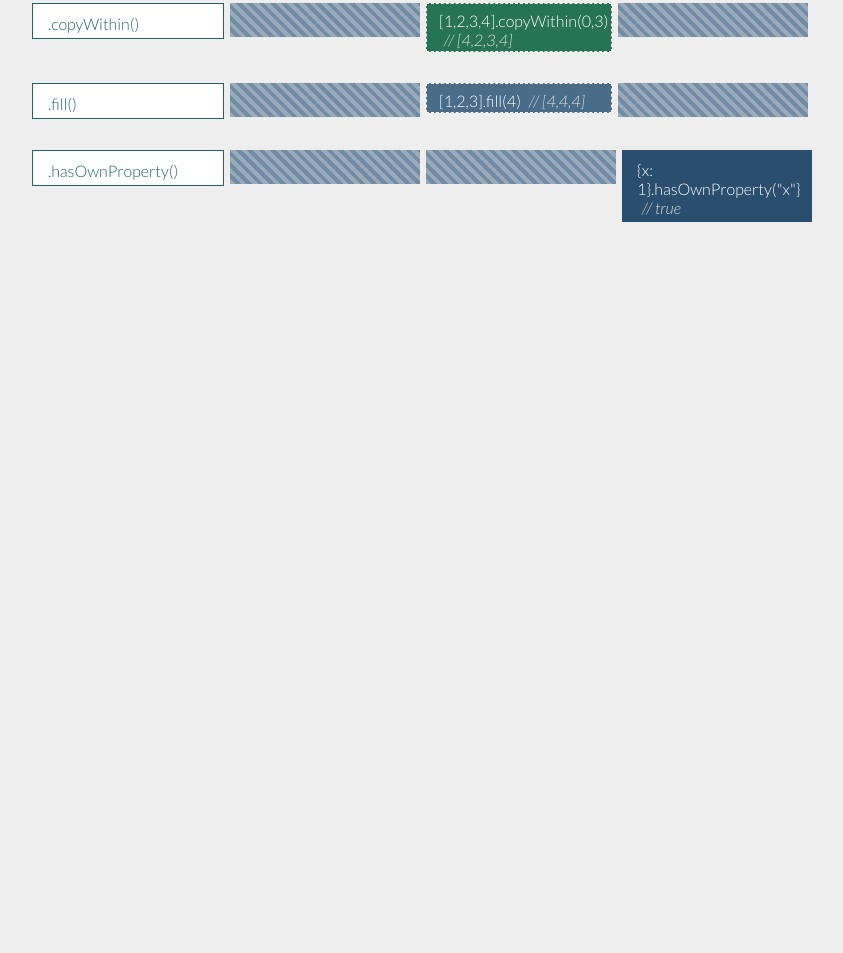
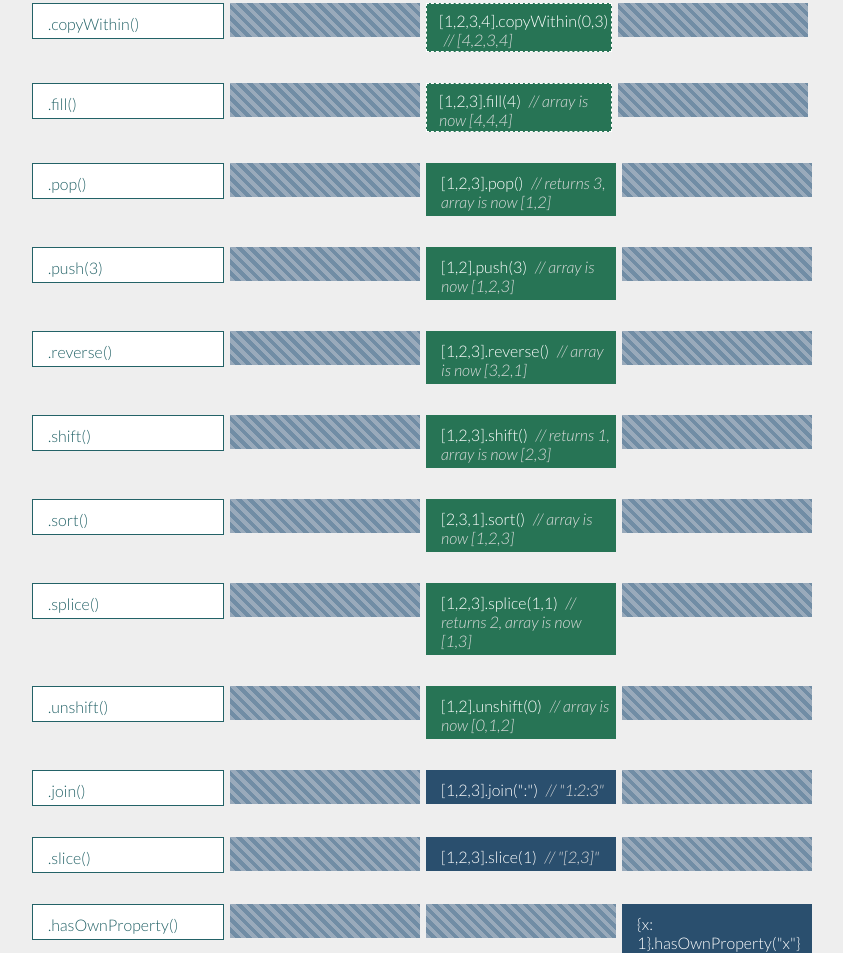
Before and after one commit to hsubox76/js-cheatsheet, a website: page cheatsheet.html in a window 1280 px wide. Shown: the part 1847-2800 px from the top of the page, without its empty margins (218-1061 px from the left). Before the commit the page ends 2119 px from the top, so only its background shows below. Drawn offline with nearby package versions, Linux system fonts and the light colour scheme.

Commit message:
Added all array methods except for iterator ones.

```diff
--- a/cheatsheet.js
+++ b/cheatsheet.js
@@ -17,6 +17,7 @@ CheatsheetApp.controller('CheatsheetController', function ($scope) {
     console.log($scope.objectOnly);
   };
   $scope.methods = [
+    // string/array shared methods
     {
       name: '.length',
       string: { code: '"abc".length', comment: '// 3'},
@@ -36,11 +37,24 @@ CheatsheetApp.controller('CheatsheetController', function ($scope) {
       object: null
     },
     {
+      name: '.indexOf()',
+      string: { code: '"abc".indexOf("c")', comment: '// 2'},
+      array: { code: '[1,2,3].indexOf(3)', comment: '// 2'},
+      object: null
+    },
+    {
+      name: '.lastIndexOf()',
+      string: { code: '"abb".lastIndexOf("b")', comment: '// 2'},
+      array: { code: '[3,1,3].lastIndexOf(3)', comment: '// 2'},
+      object: null
+    },
+    {
       name: '.toString()',
       string: { code: '"abc".toString()', comment: '// "abc"'},
       array: { code: '[1,2,3].toString()', comment: '// "123"'},
       object: { code: 'anyObj.toString()', comment: '// "[object Object]"'}
     },
+    // string methods only
     {
       name: '.charAt()',
       string: { code: '"abc".charAt(1)', comment: '// "b"'},
@@ -62,18 +76,6 @@ CheatsheetApp.controller('CheatsheetController', function ($scope) {
     {
       name: '.endsWith()',
       string: { code: '"abc".endsWith("c")', comment: '// true', experimental: true},
-      array: null,
-      object: null
-    },
-    {
-      name: '.indexOf()',
-      string: { code: '"abc".indexOf("c")', comment: '// 2'},
-      array: null,
-      object: null
-    },
-    {
-      name: '.lastIndexOf()',
-      string: { code: '"abb".lastIndexOf("b")', comment: '// 2'},
       array: null,
       object: null
     },
@@ -149,6 +151,7 @@ CheatsheetApp.controller('CheatsheetController', function ($scope) {
       array: null,
       object: null
     },
+    // array methods only
     {
       name: '.copyWithin()',
       string: null,
@@ -161,7 +164,61 @@ CheatsheetApp.controller('CheatsheetController', function ($scope) {
     {
       name: '.fill()',
       string: null,
-      array: { code: '[1,2,3].fill(4)', comment: '// [4,4,4]', experimental: true},
+      array: { code: '[1,2,3].fill(4)', comment: '// array is now [4,4,4]', experimental: true, mutator: true},
+      object: null
+    },
+    {
+      name: '.pop()',
+      string: null,
+      array: { code: '[1,2,3].pop()', comment: '// returns 3, array is now [1,2]', mutator: true},
+      object: null
+    },
+    {
+      name: '.push(3)',
+      string: null,
+      array: { code: '[1,2].push(3)', comment: '// array is now [1,2,3]', mutator: true},
+      object: null
+    },
+    {
+      name: '.reverse()',
+      string: null,
+      array: { code: '[1,2,3].reverse()', comment: '// array is now [3,2,1]', mutator: true},
+      object: null
+    },
+    {
+      name: '.shift()',
+      string: null,
+      array: { code: '[1,2,3].shift()', comment: '// returns 1, array is now [2,3]', mutator: true},
+      object: null
+    },
+    {
+      name: '.sort()',
+      string: null,
+      array: { code: '[2,3,1].sort()', comment: '// array is now [1,2,3]', mutator: true},
+      object: null
+    },
+    {
+      name: '.splice()',
+      string: null,
+      array: { code: '[1,2,3].splice(1,1)', comment: '// returns 2, array is now [1,3]', mutator: true},
+      object: null
+    },
+    {
+      name: '.unshift()',
+      string: null,
+      array: { code: '[1,2].unshift(0)', comment: '// array is now [0,1,2]', mutator: true},
+      object: null
+    },
+    {
+      name: '.join()',
+      string: null,
+      array: { code: '[1,2,3].join(":")', comment: '// "1:2:3"'},
+      object: null
+    },
+    {
+      name: '.slice()',
+      string: null,
+      array: { code: '[1,2,3].slice(1)', comment: '// "[2,3]"'},
       object: null
     },
     {
--- a/cs_style.css
+++ b/cs_style.css
@@ -50,6 +50,11 @@ body {
   margin: 3px;
   color: #fff;
   text-align: center;
+  cursor: pointer;
+}
+
+.heading:hover {
+  background-color: #A7D1F4;
 }
 
 .string {
```
